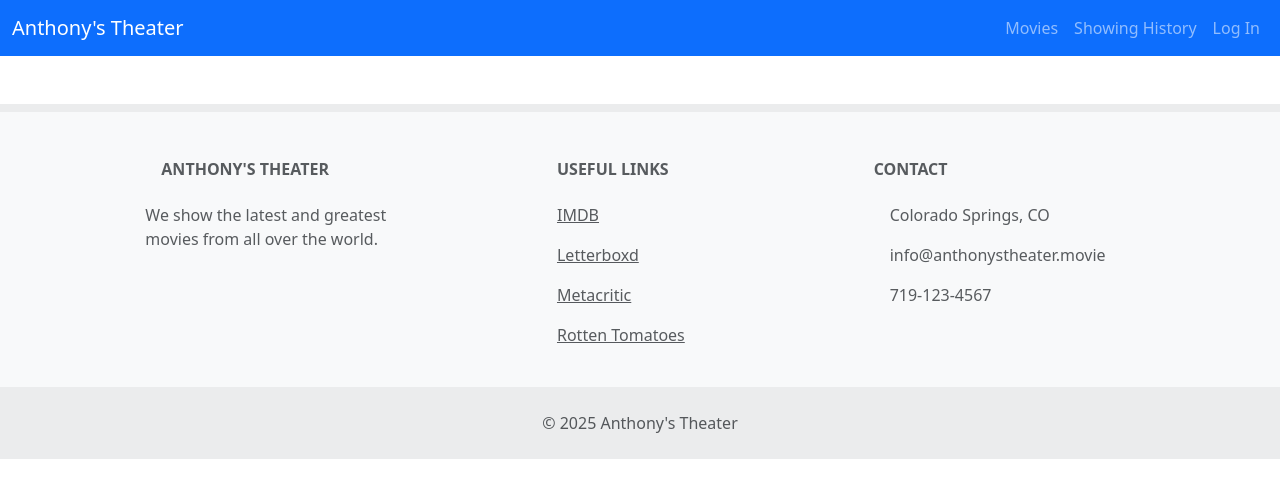
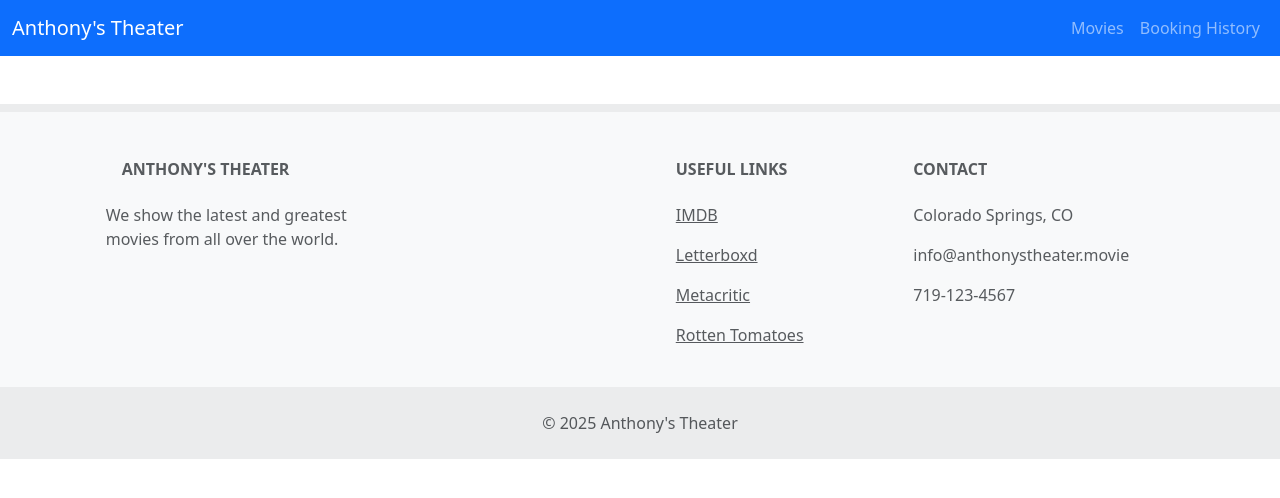
Before and after one commit to bandtank/CS5300, a Django app: template homework2/bookings/templates/bookings/base.html in a window 1280 px wide. Shown: the top 498 px of the page. Run offline with Django 5.2, Linux system fonts and the light colour scheme; the template is opened without the code that fills it, so the values that code supplies are empty; parts of the project's set-up code (start-up, migrations or seed data) failed here and were passed over.

Commit message:
fix base template spacing issues; remove the log in button because it may not be needed

```diff
--- a/homework2/bookings/templates/bookings/base.html
+++ b/homework2/bookings/templates/bookings/base.html
@@ -24,8 +24,7 @@
       <div class="collapse navbar-collapse" id="navbarNav">
         <ul class="navbar-nav ms-auto">
           <li class="nav-item"><a class="nav-link" href="{% url 'index' %}">Movies</a></li>
-          <li class="nav-item"><a class="nav-link" href="{% url 'index' %}">Showing History</a></li>
-          <li class="nav-item"><a class="nav-link" href="{% url 'index' %}">Log In</a></li>
+          <li class="nav-item"><a class="nav-link" href="{% url 'index' %}">Booking History</a></li>
         </ul>
       </div>
     </div>
@@ -52,6 +51,9 @@
           </p>
         </div>
 
+        <div class="col-md-2 col-lg-2 col-xl-2 mx-auto mb-4">
+        </div>
+
         <div class="col-md-3 col-lg-2 col-xl-2 mx-auto mb-4">
           <h6 class="text-uppercase fw-bold mb-4">
             Useful links
@@ -75,15 +77,12 @@
             Contact
           </h6>
           <p>
-            <i class="fas fa-home me-3"></i>
             Colorado Springs, CO
           </p>
           <p>
-            <i class="fas fa-envelope me-3"></i>
             info@anthonystheater.movie
           </p>
           <p>
-            <i class="fas fa-phone me-3"></i>
             719-123-4567
           </p>
         </div>
```
